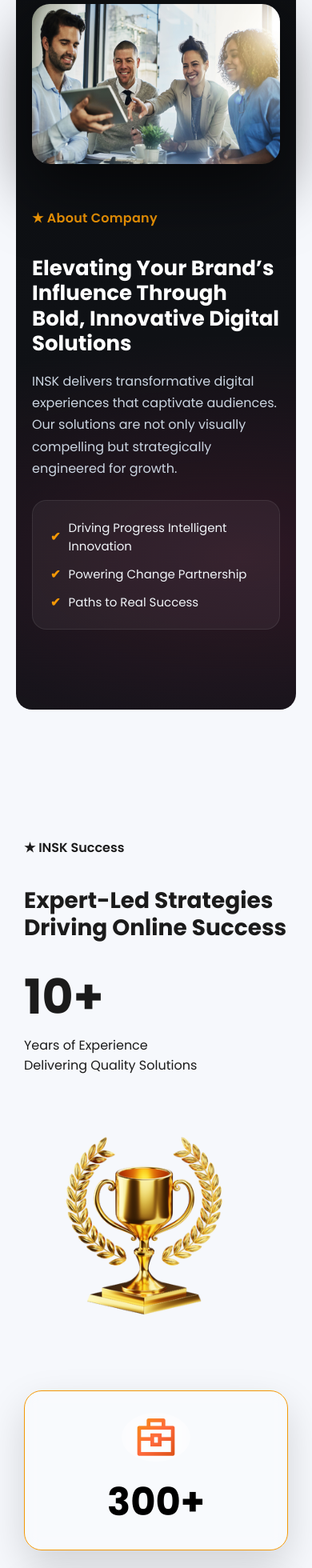
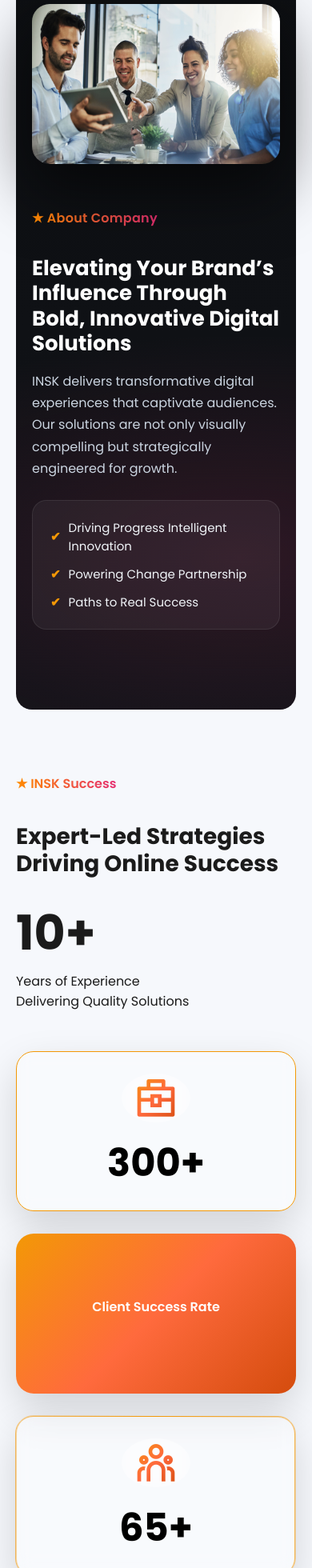
Before and after one commit to inskoffice/INSK-OFFICIAL-SITE, a React (Vite) app in the folder insk-react/: page / in a window 390 px wide. Shown: the part 2143-4103 px from the top of the page at 80% size. Built offline with nearby package versions, Linux system fonts and the light colour scheme.

Commit message:
Style optimisation and content & styles

```diff
--- a/insk-react/src/components/About/About.jsx
+++ b/insk-react/src/components/About/About.jsx
@@ -12,7 +12,7 @@
 
         {/* RIGHT CONTENT */}
         <div className="about-content">
-          <span className="about-tag">★ About Company</span>
+          <span className="about-tag"><span className="gradient-text">★ About Company</span></span>
 
           <h2>
             Elevating Your Brand’s Influence Through Bold,
--- a/insk-react/src/components/Process/Process.css
+++ b/insk-react/src/components/Process/Process.css
@@ -164,7 +164,7 @@
 }
 
 .process__step-description {
-    font-size: 0.95rem;
+    font-size:14px;
     line-height: 1.6;
     color: rgba(255, 255, 255, 0.7);
     margin: 0;
--- a/insk-react/src/components/Process/Process.jsx
+++ b/insk-react/src/components/Process/Process.jsx
@@ -6,28 +6,28 @@
     id: 1,
     step: "Step 01",
     title: "Tailored Solutions",
-    description: "Lorem ipsum dolor sit amet, consectetuer adipiscing",
+    description: "Custom approaches designed around your brand’s unique needs.",
     icon: "🎯" // Replace with your actual icon
   },
   {
     id: 2,
     step: "Step 02",
     title: "Planning & Strategy",
-    description: "Lorem ipsum dolor sit amet, consectetuer adipiscing",
+    description: "Structured planning backed by insight and clear objectives.",
     icon: "🌐" // Replace with your actual icon
   },
   {
     id: 3,
     step: "Step 03",
     title: "Content Planing & Creation",
-    description: "Lorem ipsum dolor sit amet, consectetuer adipiscing",
+    description: "Strategically crafted content designed to inform, and inspire.",
     icon: "💡" // Replace with your actual icon
   },
   {
     id: 4,
     step: "Step 04",
     title: "Review & Delivery",
-    description: "Lorem ipsum dolor sit amet, consectetuer adipiscing",
+    description: "Refined and flawlessly delivered to ensure quality, consistency, and impact.",
     icon: "✨" // Replace with your actual icon
   }
 ];
--- a/insk-react/src/components/Stats/Stats.css
+++ b/insk-react/src/components/Stats/Stats.css
@@ -190,7 +190,7 @@
 @media (max-width: 1024px) {
   .stats-wrapper {
     grid-template-columns: 1fr;
-    gap: 60px;
+    gap: 10px;
   }
 
   .stats-center-logo {
@@ -203,8 +203,8 @@
 /* ===================== */
 @media (max-width: 640px) {
   .stats-premium {
-    padding: 80px 0;
-    margin: 60px 10px;
+    padding: 0px 0;
+    margin: 60px 0px;
     border-radius: 24px;
   }
 
--- a/insk-react/src/components/Stats/Stats.jsx
+++ b/insk-react/src/components/Stats/Stats.jsx
@@ -56,7 +56,7 @@
 
         {/* LEFT CONTENT */}
         <div className="stats-left">
-          <span className="stats-tag">★ INSK Success</span>
+          <span className="stats-tag"><span className="gradient-text">★ INSK Success</span></span>
 
           <h2>
             Expert-Led Strategies <br />
--- a/insk-react/src/components/Testimonials/Testimonials.css
+++ b/insk-react/src/components/Testimonials/Testimonials.css
@@ -282,3 +282,8 @@
     text-align: center;
   }
 }
+
+
+.testimonials__customer-count{
+      color: #8e8e8e;
+}
--- a/insk-react/src/components/Testimonials/Testimonials.jsx
+++ b/insk-react/src/components/Testimonials/Testimonials.jsx
@@ -132,7 +132,7 @@
           </div>
 
           <div className="testimonials__rating">
-            <div className="testimonials__rating-number">4.8</div>
+            <div className="testimonials__rating-number"> <span className="gradient-text">4.8</span></div>
             <div className="testimonials__rating-text">(5k+) Customer reviews</div>
           </div>
 
--- a/insk-react/src/styles/global.css
+++ b/insk-react/src/styles/global.css
@@ -98,6 +98,9 @@
   .testimonials__rating{
     display: none;
   }
+  .stats-trophy{
+    display: none;
+  }
  }
 
 /* Tablet Landscape / Small Laptop */
```
